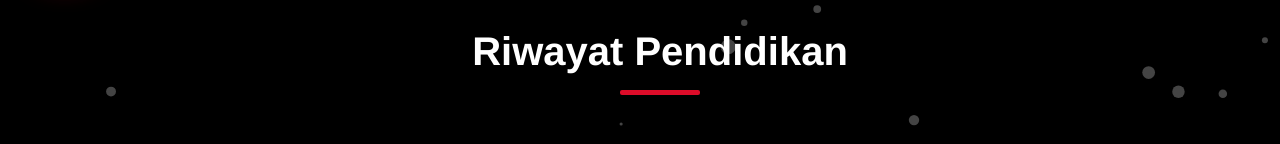
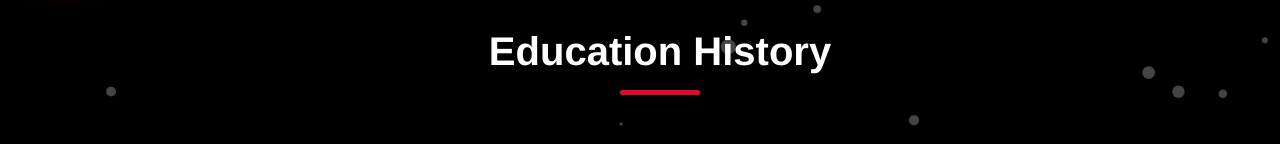
Before and after one commit to somzsptrr/Portfolio, a plain HTML site: page index.html in a window 1280 px wide. Shown: the part 634-778 px from the top of the page. Drawn offline with nearby package versions, Linux system fonts and the light colour scheme.

Commit message:
Update index.html

```diff
--- a/index.html
+++ b/index.html
@@ -63,7 +63,7 @@
         </section>
         <!-- Education History Section -->
         <section class="timeline">
-          <h2 class="h2">Riwayat Pendidikan</h2>
+          <h2 class="h2">Education History</h2>
           <div class="timeline-container">
             <div class="timeline-item">
               <h4 class="h4 timeline-item-title">SDN 5 Ubung</h4>
```
